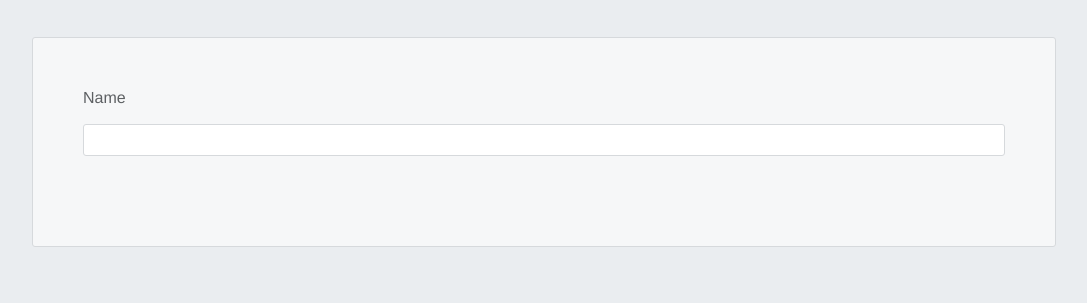
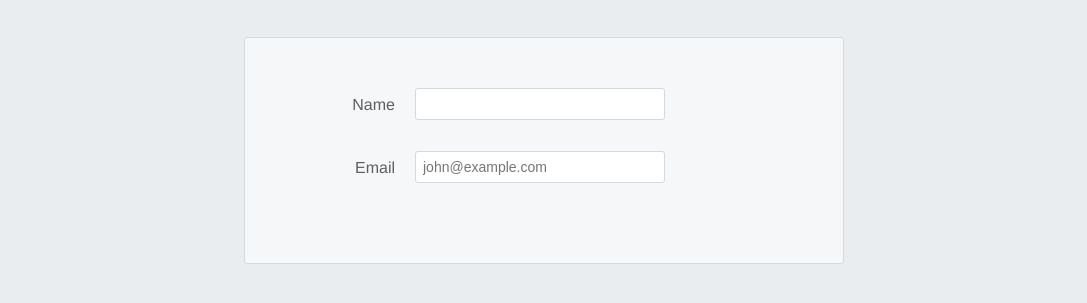
Before and after one commit to BigFatDuck1/html-forms-exercises, a plain HTML site: page internetingishard/speaker-submission.html in a window 1280 px wide. Shown: the part 225-528 px from the top of the page, without its empty margins (96-1183 px from the left). Drawn offline with Linux system fonts and the light colour scheme.

Commit message:
Added email input, removed default outline in :focus

```diff
--- a/internetingishard/speaker-submission.html
+++ b/internetingishard/speaker-submission.html
@@ -20,6 +20,11 @@
         <input type="text" id="name" name="name">
       </div>
 
+      <div class="form-row">
+        <label for="email">Email</label>
+        <input type="email" id="email" name="email" placeholder="john@example.com">
+      </div>
+
     </form>
   </body>
 </html>
--- a/internetingishard/styles.css
+++ b/internetingishard/styles.css
@@ -51,7 +51,8 @@
     flex-wrap: wrap;
   }
 
-  .form-row input[type="text"] {
+  .form-row input[type="text"],
+  .form-row input[type="email"] {
     background-color: #FFFFFF;
     border: 1px solid #D6D9DC;
     border-radius: 3px;
@@ -63,3 +64,56 @@
   .form-row label {
     margin-bottom: 15px;
   }
+
+  .form-row input[type="email"]:invalid,
+  .form-row input[type="name"]:invalid {
+    border: 1px solid #D55C5F;
+    color: #D55C5F;
+    box-shadow: none; /*Firefox has a default red glow that you should remove */
+  }
+
+  /* Removes outline when element is focused but grays out the box for accessbility purposes */
+  .form-row input[type="email"]:focus {
+    outline: none;
+    background-color: #a2a2a234;
+  }
+
+
+
+
+
+
+
+
+
+
+
+
+
+
+
+  /* Desktop devices */
+  @media only screen and (min-width: 700px) {
+    .speaker-form-header,
+    .speaker-form {
+      width: 600px;
+    }
+    .form-row {
+      flex-direction: row;
+      align-items: flex-start; /* To avoid stretching */
+      margin-bottom: 20px;
+    }
+    .form-row input[type='text'],
+    .form-row input[type='email'],
+    .form-row select,
+    .form-row textarea {
+      width: 250px;
+      height: initial;
+    }
+    .form-row label {
+      text-align: right;
+      width: 120px;
+      margin-top: 7px;
+      padding-right: 20px;
+    }
+  }
```
